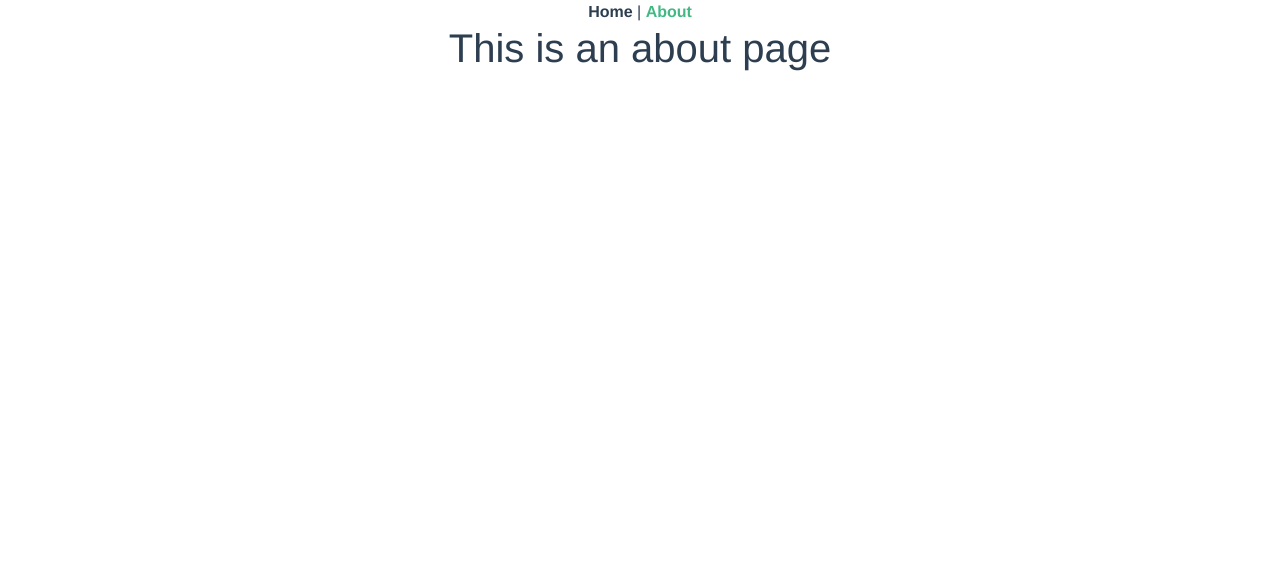
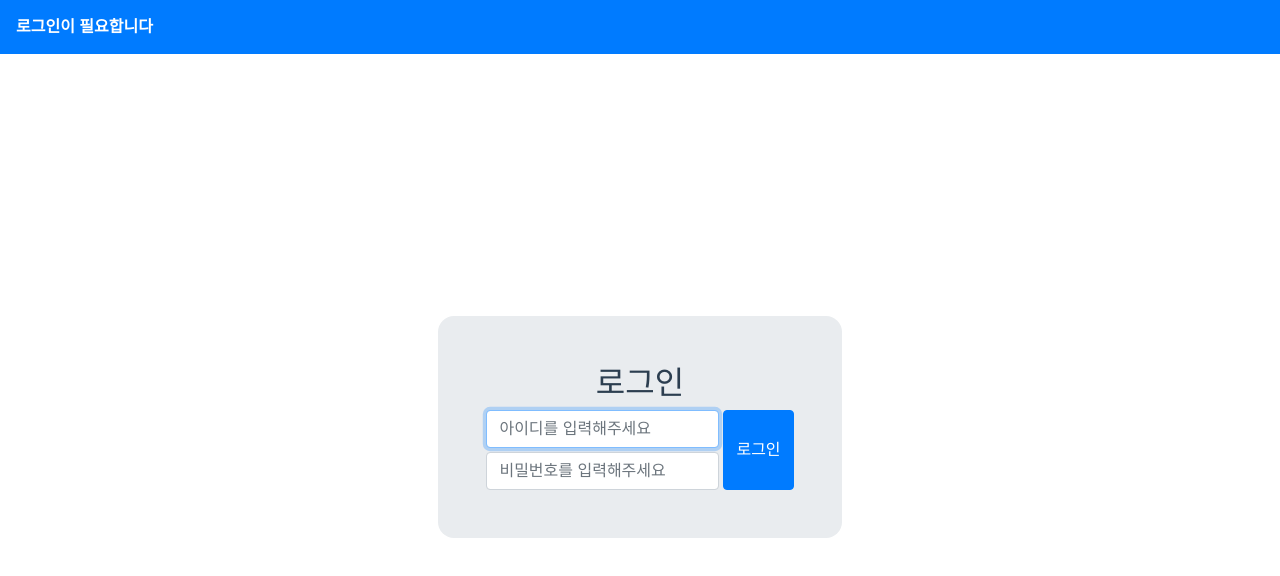
Before and after one commit to Seokkyu-Yoon/sky-homepage, a Vue app in the folder web/frontend/: page /about in a window 1280 px wide. Shown: the top 576 px of the page. Built offline with nearby package versions, Linux system fonts and the light colour scheme.

Commit message:
refactor(frontend): create frontend nav

```diff
--- a/web/frontend/package.json
+++ b/web/frontend/package.json
@@ -9,6 +9,7 @@
     "lint": "vue-cli-service lint"
   },
   "dependencies": {
+    "axios": "^0.21.1",
     "bootstrap": "^4.6.0",
     "bootstrap-vue": "^2.21.2",
     "core-js": "^3.6.5",
--- a/web/frontend/src/App.vue
+++ b/web/frontend/src/App.vue
@@ -1,15 +1,38 @@
 <template>
-  <div id="app">
-    <div id="nav">
-      <router-link to="/">Home</router-link> |
-      <router-link to="/about">About</router-link>
-    </div>
-    <router-view/>
+  <div class="d-flex flex-column" id="app">
+    <Navbar />
+    <router-view v-if="typeof $store.state.user.id !== 'undefined'" />
+    <Login v-else />
   </div>
 </template>
 
+<script>
+import Navbar from '@/components/Navbar.vue'
+import Login from '@/components/Login.vue'
+
+export default {
+  name: 'App',
+  components: {
+    Navbar,
+    Login
+  },
+  watch: {
+    $store: {
+      handler (value) {
+        console.log(value)
+      }
+    }
+  }
+}
+</script>
+
 <style>
 #app {
+  position: absolute;
+  top: 0;
+  right: 0;
+  bottom: 0;
+  left: 0;
   font-family: Avenir, Helvetica, Arial, sans-serif;
   -webkit-font-smoothing: antialiased;
   -moz-osx-font-smoothing: grayscale;
@@ -17,12 +40,17 @@
   color: #2c3e50;
 }
 
-#nav a {
-  font-weight: bold;
-  color: #2c3e50;
+.bg-jumbotron {
+  background-color: #e9ecef;
 }
 
-#nav a.router-link-exact-active {
-  color: #42b983;
+.br-1 {
+  border-radius: 1rem;
+}
+.br-2 {
+  border-radius: 2rem;
+}
+.br-3 {
+  border-radius: 3rem;
 }
 </style>
--- a/web/frontend/src/components/HelloWorld.vue
+++ b/web/frontend/src/components/HelloWorld.vue
@@ -1,35 +1,6 @@
 <template>
   <div class="hello">
     <h1>{{ msg }}</h1>
-    <p>
-      For a guide and recipes on how to configure / customize this project,<br>
-      check out the
-      <a href="https://cli.vuejs.org" target="_blank" rel="noopener">vue-cli documentation</a>.
-    </p>
-    <h3>Installed CLI Plugins</h3>
-    <ul>
-      <li><a href="https://github.com/vuejs/vue-cli/tree/dev/packages/%40vue/cli-plugin-babel" target="_blank" rel="noopener">babel</a></li>
-      <li><a href="https://github.com/vuejs/vue-cli/tree/dev/packages/%40vue/cli-plugin-router" target="_blank" rel="noopener">router</a></li>
-      <li><a href="https://github.com/vuejs/vue-cli/tree/dev/packages/%40vue/cli-plugin-vuex" target="_blank" rel="noopener">vuex</a></li>
-      <li><a href="https://github.com/vuejs/vue-cli/tree/dev/packages/%40vue/cli-plugin-eslint" target="_blank" rel="noopener">eslint</a></li>
-      <li><a href="https://github.com/vuejs/vue-cli/tree/dev/packages/%40vue/cli-plugin-unit-jest" target="_blank" rel="noopener">unit-jest</a></li>
-    </ul>
-    <h3>Essential Links</h3>
-    <ul>
-      <li><a href="https://vuejs.org" target="_blank" rel="noopener">Core Docs</a></li>
-      <li><a href="https://forum.vuejs.org" target="_blank" rel="noopener">Forum</a></li>
-      <li><a href="https://chat.vuejs.org" target="_blank" rel="noopener">Community Chat</a></li>
-      <li><a href="https://twitter.com/vuejs" target="_blank" rel="noopener">Twitter</a></li>
-      <li><a href="https://news.vuejs.org" target="_blank" rel="noopener">News</a></li>
-    </ul>
-    <h3>Ecosystem</h3>
-    <ul>
-      <li><a href="https://router.vuejs.org" target="_blank" rel="noopener">vue-router</a></li>
-      <li><a href="https://vuex.vuejs.org" target="_blank" rel="noopener">vuex</a></li>
-      <li><a href="https://github.com/vuejs/vue-devtools#vue-devtools" target="_blank" rel="noopener">vue-devtools</a></li>
-      <li><a href="https://vue-loader.vuejs.org" target="_blank" rel="noopener">vue-loader</a></li>
-      <li><a href="https://github.com/vuejs/awesome-vue" target="_blank" rel="noopener">awesome-vue</a></li>
-    </ul>
   </div>
 </template>
 
--- /dev/null
+++ b/web/frontend/src/components/Login.vue
@@ -0,0 +1,36 @@
+<template>
+  <div class="bg-jumbotron m-auto p-5 br-1">
+    <h2>로그인</h2>
+    <div class="d-flex">
+      <b-form-group class="m-0 mr-1">
+        <b-form-input ref="id" placeholder="아이디를 입력해주세요" v-model="id" v-on:keydown.enter="login"/>
+        <b-form-input class="mt-1" type="password" placeholder="비밀번호를 입력해주세요" v-model="pw" v-on:keydown.enter="login"/>
+      </b-form-group>
+      <b-btn variant="primary" v-on:click="login">로그인</b-btn>
+    </div>
+  </div>
+</template>
+
+<script>
+export default {
+  name: 'login',
+  data () {
+    return {
+      id: '',
+      pw: ''
+    }
+  },
+  methods: {
+    login () {
+      this.$store.commit('login', { id: this.id, pw: this.pw, name: '윤석규' })
+    }
+  },
+  mounted () {
+    this.$refs.id.focus()
+  }
+}
+</script>
+
+<style scoped>
+
+</style>
--- /dev/null
+++ b/web/frontend/src/components/Navbar.vue
@@ -0,0 +1,49 @@
+<template>
+  <b-navbar variant="primary">
+    <div v-if="typeof $store.state.user.id === 'undefined'">로그인이 필요합니다</div>
+    <div v-else class="d-flex align-items-center w-100">
+      <b-form-group class="my-auto mr-auto" v-slot="{ ariaDescribedby }">
+        <b-form-radio-group
+          v-model="currRoutePath"
+          :options="options"
+          :aria-describedby="ariaDescribedby"
+          buttons
+        />
+      </b-form-group>
+      {{$store.state.user.name}}님 환영합니다
+      <b-btn class="ml-2" v-on:click="logout">logout</b-btn>
+    </div>
+  </b-navbar>
+</template>
+
+<script>
+export default {
+  name: 'navbar',
+  data () {
+    return {
+      currRoutePath: this.$router.currentRoute.path,
+      options: this.$router.options.routes.map(({ path: value, name: text }) => ({ text, value }))
+    }
+  },
+  methods: {
+    logout () {
+      this.$store.commit('logout')
+    }
+  },
+  watch: {
+    currRoutePath: {
+      handler (path) {
+        this.$router.replace(path)
+      }
+    }
+  }
+}
+</script>
+
+<style scoped>
+.navbar {
+  color: white;
+  font-weight: 600;
+  height: 54px;
+}
+</style>
--- a/web/frontend/src/main.js
+++ b/web/frontend/src/main.js
@@ -7,11 +7,13 @@ import 'bootstrap-vue/dist/bootstrap-vue.css'
 import App from './App.vue'
 import router from './router'
 import store from './store'
+import { pluginAxios } from './plugins'
 
 Vue.config.productionTip = false
 
 Vue.use(BootstrapVue)
 Vue.use(IconsPlugin)
+Vue.use(pluginAxios)
 
 new Vue({
   router,
--- /dev/null
+++ b/web/frontend/src/plugins/axios.js
@@ -0,0 +1,10 @@
+import $axios from 'axios'
+
+const pluginAxios = {
+  install (vue) {
+    vue.mixin({})
+    Object.assign(vue.prototype, { $axios })
+  }
+}
+
+export default pluginAxios
--- /dev/null
+++ b/web/frontend/src/plugins/index.js
@@ -0,0 +1,5 @@
+import pluginAxios from './axios'
+
+export {
+  pluginAxios
+}
--- a/web/frontend/src/store/index.js
+++ b/web/frontend/src/store/index.js
@@ -5,8 +5,15 @@ Vue.use(Vuex)
 
 export default new Vuex.Store({
   state: {
+    user: {}
   },
   mutations: {
+    login (state, user = {}) {
+      state.user = user
+    },
+    logout (state) {
+      state.user = {}
+    }
   },
   actions: {
   },
--- a/web/frontend/src/views/Home.vue
+++ b/web/frontend/src/views/Home.vue
@@ -1,6 +1,5 @@
 <template>
   <div class="home">
-    <img alt="Vue logo" src="../assets/logo.png">
     <HelloWorld msg="Welcome to Your Vue.js App"/>
   </div>
 </template>
```
Also changed, not shown: web/frontend/src/assets/logo.png (deleted), web/frontend/src/views/Storage.vue (added), 1 other file (tests, documents, lock files or other folders).
